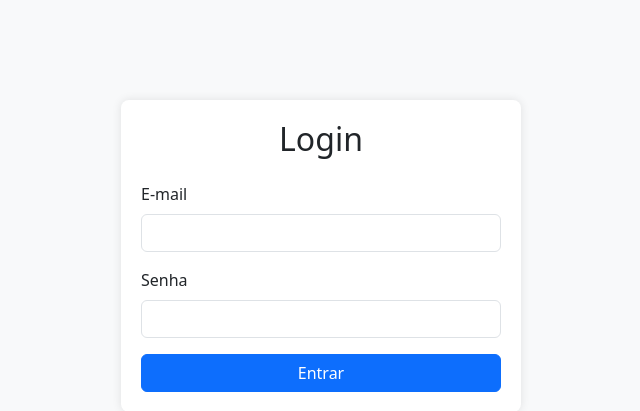
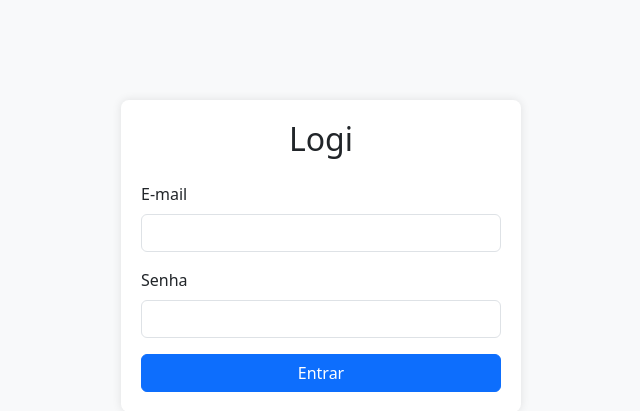
Before and after one commit to gabriel-sperandio/sistema_de_pedidos, a PHP site: page /login.php in a window 1280 px wide. Shown: the top 411 px of the page, without its empty margins (319-959 px from the left). Run offline with PHP 8.4, Linux system fonts and the light colour scheme.

Commit message:
modified:   login.php

```diff
--- a/login.php
+++ b/login.php
@@ -68,13 +68,14 @@ if ($_SERVER['REQUEST_METHOD'] === 'POST') {
             font-family: 'Brush Script MT', cursive;
             color: #7d5a8a;
         }
+
     </style>
 </head>
 
 <body>
     <div class="container-fluid">
         <div class="login-container">
-            <h2 class="text-center mb-4">Login</h2>
+            <h2 class="text-center mb-4">Logi</h2>
 
             <?php if ($erro): ?>
                 <div class="alert alert-danger"><?= htmlspecialchars($erro) ?></div>
```
